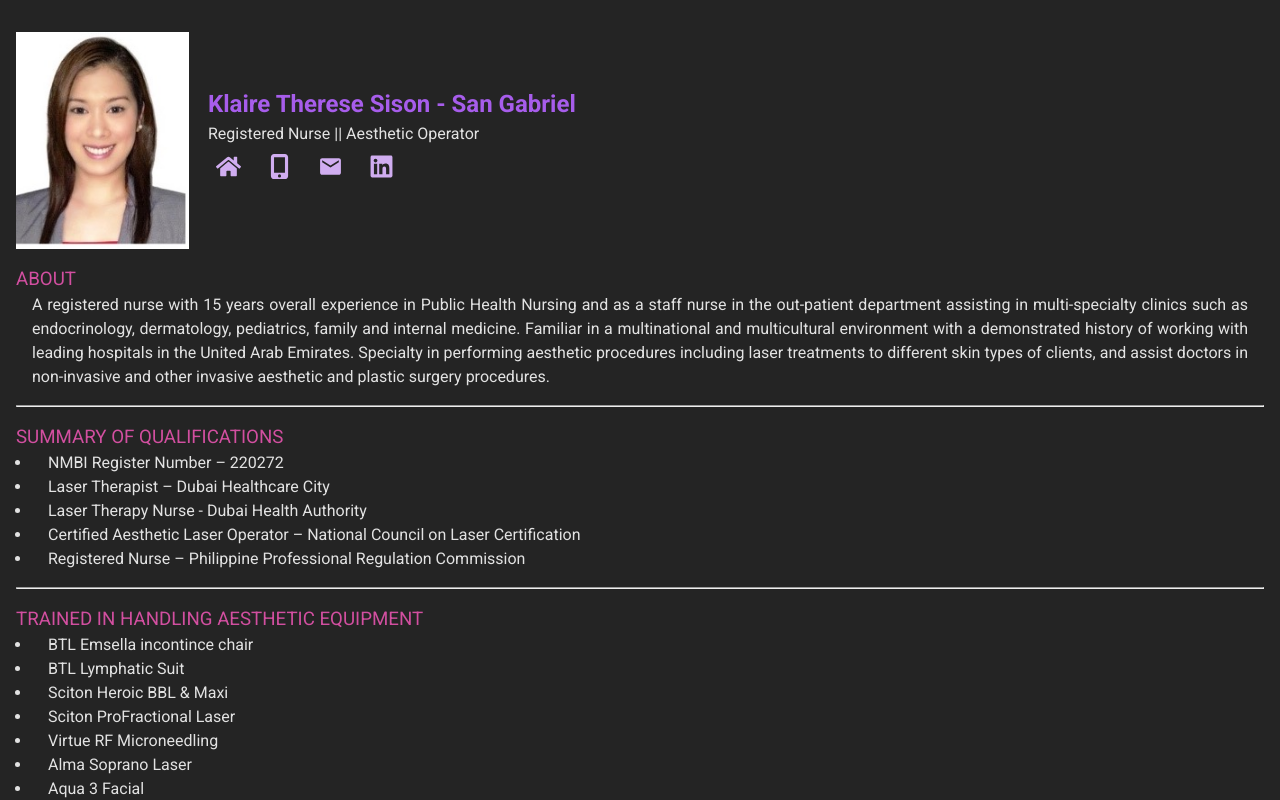
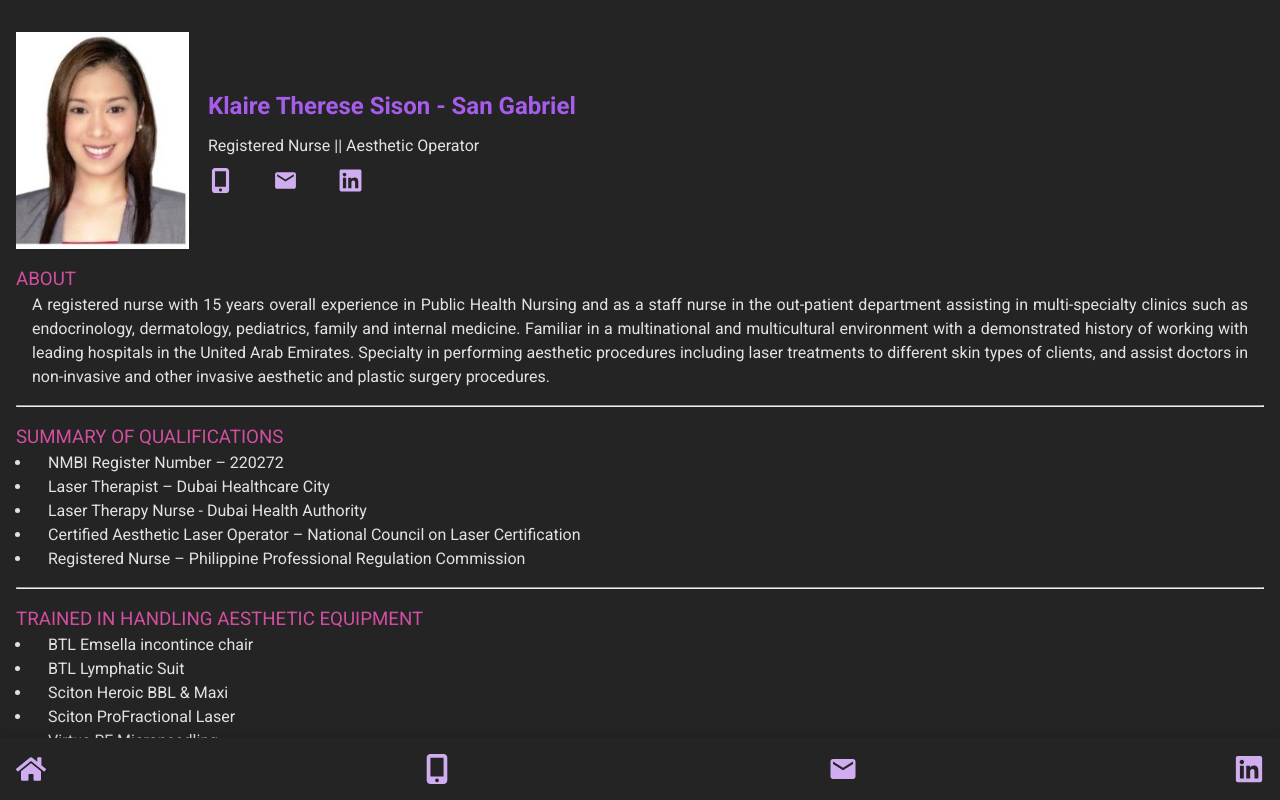
Before and after one commit to RamonSanGabriel/klaire-cv, a React (Vite) app in the folder klaire-CV/: page / in a window 1280 px wide. Shown: the top 800 px of the page. Built offline with nearby package versions, Linux system fonts and the light colour scheme; a web font is replaced by a local one.

Commit message:
footer icons

```diff
--- /dev/null
+++ b/klaire-CV/src/components/Footer/Footer.jsx
@@ -0,0 +1,23 @@
+import css from './Footer.module.css';
+import { footerIcons } from '../../data/icons';
+
+const Footer = () => {
+  return (
+    <div className={css.footerWrapper}>
+      <div className={css.footerContainer}>
+        <ul className={css.iconList}>
+          {footerIcons.map(({ id, name, icon, href }) => (
+            <li className={css.iconItems} key={id}>
+              <a href={href} target="_blank">
+                {icon}
+              </a>
+              {/* <p>{name}</p> */}
+            </li>
+          ))}
+        </ul>
+      </div>
+    </div>
+  );
+};
+
+export default Footer;
--- /dev/null
+++ b/klaire-CV/src/components/Footer/Footer.module.css
@@ -0,0 +1,37 @@
+.footerWrapper {
+  position: fixed;
+  /* display: flex; */
+  /* justify-content: space-around; */
+  /* margin: 1rem 0; */
+  /* justify-items: center; */
+  width: 100vw;
+  background-color: rgba(36, 36, 36, 1);
+  /* color-scheme: light dark; */
+  /* margin-top: 0.5rem; */
+  bottom: 0;
+  left: 0;
+  /* border-top: 1px solid #e2e2e2; */
+  box-shadow: 0px -4px 10px rgba(0, 0, 0, 0.1);
+  padding: 1rem;
+}
+
+.iconList {
+  display: flex;
+  /* gap: 40px; */
+  align-items: center;
+
+  justify-content: space-between;
+}
+
+.iconItems {
+  & a {
+    display: flex;
+    align-items: center;
+    justify-content: center;
+  }
+  & svg {
+    width: 30px;
+    height: 30px;
+    /* fill: #fff; */
+  }
+}
--- a/klaire-CV/src/components/Header/Header.jsx
+++ b/klaire-CV/src/components/Header/Header.jsx
@@ -1,6 +1,6 @@
 import css from './Header.module.css';
 import { header } from '../../data/header';
-import { iconDetails } from '../../data/icons';
+import { headerIcons } from '../../data/icons';
 
 const Header = () => {
   const { name, title, image } = header;
@@ -13,9 +13,9 @@ const Header = () => {
         <div className={css.imageDetails}>
           <p className={css.name}>{name}</p>
           <p className={css.title}>{title}</p>
-          <address>
+          {/* <div className={css.iconsContainer}> */}
           <ul className={css.iconList}>
-              {iconDetails.map(({ id, name, icon, href }) => (
+            {headerIcons.map(({ id, name, icon, href }) => (
               <li className={css.iconItems} key={id}>
                 <a href={href} target="_blank">
                   {icon}
@@ -23,11 +23,9 @@ const Header = () => {
                 {/* <p>{name}</p> */}
               </li>
             ))}
-              <li></li>
           </ul>
-          </address>
+          {/* </div> */}
         </div>
-
         {/* Navbar */}
       </div>
     </>
--- a/klaire-CV/src/components/Header/Header.module.css
+++ b/klaire-CV/src/components/Header/Header.module.css
@@ -17,26 +17,32 @@
   flex-direction: column;
   align-items: flex-start;
   justify-content: center;
+  gap: 10px;
 }
 .name {
   font-size: 1.5rem;
   /* color: #d24fa0; */
   color: rgb(167, 93, 235);
   font-weight: bold;
-  /* color: rgb(146, 52, 234); */
 }
-
+.iconsContainer {
+  display: flex;
+  justify-content: space-between;
+}
 .iconList {
   display: flex;
-  gap: 10px;
-  align-items: flex-end;
+  gap: 40px;
+  align-items: center;
+
+  justify-content: space-between;
 }
 
 .iconItems {
-  display: flex;
-  justify-content: center;
-  padding: 0.5rem;
-
+  & a {
+    display: flex;
+    align-items: center;
+    justify-content: center;
+  }
   & svg {
     width: 25px;
     height: 25px;
--- a/klaire-CV/src/components/SharedLayout/SharedLayout.jsx
+++ b/klaire-CV/src/components/SharedLayout/SharedLayout.jsx
@@ -5,6 +5,7 @@ import Loader from '../Loader/Loader';
 import About from '../About/About';
 import Summary from '../Summary/Summary';
 import Training from '../Training/Training';
+import Footer from '../Footer/Footer';
 
 const SharedLayout = () => {
   return (
@@ -16,6 +17,7 @@ const SharedLayout = () => {
         <Training />
         <Outlet />
       </Suspense>
+      <Footer />
     </>
   );
 };
--- a/klaire-CV/src/components/Training/Training.module.css
+++ b/klaire-CV/src/components/Training/Training.module.css
@@ -1,5 +1,5 @@
 .trainingWrapper {
-  margin: 1rem 0;
+  margin: 1rem 0 3rem;
 
   & li {
     padding: 0 1rem;
--- a/klaire-CV/src/data/icons.jsx
+++ b/klaire-CV/src/data/icons.jsx
@@ -2,7 +2,28 @@ import { FaMobileScreenButton } from 'react-icons/fa6';
 import { FaHome, FaLinkedin } from 'react-icons/fa';
 import { MdEmail } from 'react-icons/md';
 
-export const iconDetails = [
+export const headerIcons = [
+  {
+    id: 1,
+    name: 'Mobile',
+    icon: <FaMobileScreenButton />,
+    href: 'tel:+353831324960',
+  },
+  {
+    id: 2,
+    name: 'Email',
+    icon: <MdEmail />,
+    href: 'mailto:rese6486@gmail.com',
+  },
+  {
+    id: 3,
+    name: 'LinkedIn',
+    icon: <FaLinkedin />,
+    href: 'https://www.linkedin.com/in/klaire-therese-sison-san-gabriel-2b254192/',
+  },
+];
+
+export const footerIcons = [
   {
     id: 1,
     name: 'Home',
--- a/klaire-CV/src/index.css
+++ b/klaire-CV/src/index.css
@@ -6,14 +6,17 @@
   padding: 0;
 }
 :root {
+  --PRIMARY-FONT: rgba(255, 255, 255, 0.87);
+  --HYPER-LINK: rgb(208, 173, 240);
+  --HOVER-LINK: rgb(208, 148, 234, 0.7);
+
   font-family: Roboto, system-ui, Avenir, Helvetica, Arial, sans-serif;
   line-height: 1.5;
   font-weight: 400;
 
   color-scheme: light dark;
-  color: rgba(255, 255, 255, 0.87);
   background-color: #242424;
-
+  color: var(--PRIMARY-FONT);
   font-synthesis: none;
   text-rendering: optimizeLegibility;
   -webkit-font-smoothing: antialiased;
@@ -23,15 +26,13 @@
 a {
   font-weight: 500;
   /* color: #646cff; */
-  color: rgb(208, 173, 240);
-  /* color: rgb(208, 148, 234); */
-  /* color: rgb(104, 29, 168); */
+  color: var(--HYPER-LINK);
   text-decoration: inherit;
 }
 a:hover {
   /* color: #535bf2; */
   /* color: rgb(208, 173, 240, 0.7); */
-  color: rgb(208, 148, 234, 0.7);
+  color: var(--HOVER-LINK);
 }
 
 body {
```
Lines whose indentation alone changed are shown as unchanged.
